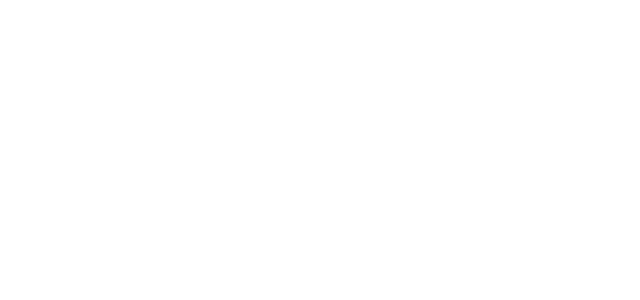
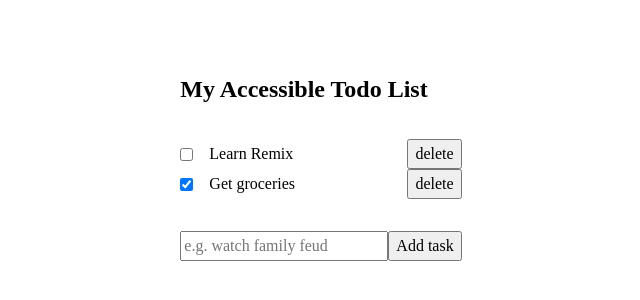
Before and after one commit to fazzaamiarso/inclusive-react, a React (Vite) app: page / in a window 1280 px wide. Shown: the part 234-534 px from the top of the page, without its empty margins (319-959 px from the left). Built offline with nearby package versions, Linux system fonts and the light colour scheme.

Commit message:
Create the accessible todo list demo

```diff
--- a/src/App.css
+++ b/src/App.css
@@ -0,0 +1,68 @@
+.App {
+  display: grid;
+  place-content: center;
+  width: 100vw;
+  height: 100vh;
+}
+
+.accordion {
+  width: 40ch;
+}
+
+details {
+  padding-block: 0.5rem;
+  border-radius: 5px;
+}
+
+details > summary {
+  display: flex;
+  justify-content: space-between;
+  align-items: center;
+  width: full;
+  list-style: none;
+
+  font-weight: bold;
+  padding: 0.5rem 1rem;
+  background-color: #638bee;
+  color: white;
+}
+
+.summary-widget {
+  font-weight: bold;
+}
+
+details[open] > p {
+  padding-top: 0.5rem;
+  padding-inline: 0.5rem;
+}
+
+.sr-only {
+  position: absolute;
+  width: 1px;
+  height: 1px;
+  padding: 0;
+  margin: -1px;
+  overflow: hidden;
+  clip: rect(0, 0, 0, 0);
+  border: 0;
+}
+/*------------ TOODLIST---------------*/
+.todo-section {
+  display: flex;
+  flex-direction: column;
+  gap: 2rem;
+}
+ul {
+  width: 100%;
+  padding: 0;
+}
+
+li {
+  width: 100%;
+  align-items: center;
+  display: flex;
+  gap: 1rem;
+}
+.delete-btn {
+  margin-left: auto;
+}
--- a/src/App.tsx
+++ b/src/App.tsx
@@ -1,7 +1,154 @@
+import { FormEvent, useEffect, useId, useRef, useState } from 'react';
+import { flushSync } from 'react-dom';
 import './App.css';
 
+const TODO_SEED = [
+  { id: '1', name: 'Learn Remix', completed: false },
+  { id: '2', name: 'Get groceries', completed: true },
+];
+
+type TaskAction = 'create' | 'delete';
+
 function App() {
-  return <div className='App'></div>;
+  const [todos, setTodos] = useState(TODO_SEED);
+  const [todoInput, setTodoInput] = useState('');
+  const [action, setAction] = useState<TaskAction | null>(null);
+  const liveRegionRef = useRef<HTMLSpanElement>(null);
+  const inputRef = useRef<HTMLInputElement>(null);
+
+  useEffect(() => {
+    if (action === 'create') {
+      inputRef.current?.focus(); //TODO: Check on screen reader
+    }
+
+    if (action === 'delete') {
+      if (todos.length === 0) {
+        const heading = document.getElementById(
+          'todo-heading'
+        ) as HTMLHeadingElement;
+        heading.focus();
+      } else {
+        const firstTodoItem = document.querySelector('ul input') as HTMLElement;
+        if (firstTodoItem) firstTodoItem.focus();
+      }
+    }
+  }, [action, todos]);
+
+  const createTodo = (e: FormEvent<HTMLFormElement>) => {
+    e.preventDefault();
+    const newTodo = {
+      id: String(Date.now()),
+      name: todoInput,
+      completed: false,
+    };
+    setTodos((prevTodos) => [...prevTodos, newTodo]);
+    setTodoInput('');
+    if (liveRegionRef.current)
+      liveRegionRef.current.textContent = `added ${todoInput}`;
+  };
+
+  const deleteTodo = (id: string) => {
+    setAction('delete');
+    setTodos((prevTodos) => prevTodos.filter((todo) => todo.id !== id));
+  };
+
+  return (
+    <div className='App'>
+      <section aria-labelledby='todo-heading' className='todo-section'>
+        <h1 id='todo-heading' tabIndex={-1}>
+          My Accessible Todo List
+        </h1>
+        {todos.length ? (
+          <ul>
+            {todos.map((todo) => (
+              <TodoItem key={todo.id} todo={todo} deleteTodo={deleteTodo} />
+            ))}
+          </ul>
+        ) : (
+          <p
+            style={{
+              display: 'flex',
+              flexDirection: 'column',
+              alignItems: 'center',
+            }}
+          >
+            No todo yet <span>add your first todo</span>
+          </p>
+        )}
+        <form onSubmit={createTodo}>
+          <span
+            className='sr-only'
+            role='status'
+            aria-live='polite'
+            id='add-status'
+            ref={liveRegionRef}
+          />
+          <input
+            type='text'
+            placeholder='e.g. watch family feud'
+            required
+            value={todoInput}
+            onChange={(e) => setTodoInput(e.target.value)}
+            ref={inputRef}
+            aria-labelledby='add-task'
+          />
+          <span id='add-task' className='sr-only'>
+            Add task
+          </span>
+          <button type='submit'>Add task</button>
+        </form>
+      </section>
+    </div>
+  );
 }
+export default App;
 
-export default App;
+type TodoItemProps = {
+  todo: {
+    id: string;
+    name: string;
+    completed: boolean;
+  };
+  deleteTodo: (id: string) => void;
+};
+const TodoItem = ({ todo, deleteTodo }: TodoItemProps) => {
+  const [isCompleted, setIsCompleted] = useState(todo.completed);
+
+  return (
+    <li>
+      <input
+        type='checkbox'
+        id={todo.id}
+        checked={isCompleted}
+        onChange={() => setIsCompleted(!isCompleted)}
+      />
+      <label htmlFor={todo.id}>{todo.name}</label>
+      <button
+        type='button'
+        className='delete-btn'
+        onClick={() => deleteTodo(todo.id)}
+      >
+        delete
+      </button>
+    </li>
+  );
+};
+
+const QuickAccordion = () => {
+  const [open, setOpen] = useState(false);
+
+  return (
+    <section className='accordion'>
+      <details onToggle={() => setOpen(!open)}>
+        <summary>
+          The greatest 4th Gen boyband{' '}
+          <span className='summary-widget'>{open ? '-' : '+'}</span>
+        </summary>
+        <p>
+          TXT gained a lot of popularity lately as a 4th generation group. Their
+          clean and neat choreo, combined with exquisite vocals. Amazing
+        </p>
+      </details>
+    </section>
+  );
+};
--- /dev/null
+++ b/src/index.css
@@ -0,0 +1,47 @@
+*,
+*::before,
+*::after {
+  box-sizing: border-box;
+}
+* {
+  margin: 0;
+}
+html,
+body {
+  height: 100%;
+}
+body {
+  line-height: 1.5;
+  -webkit-font-smoothing: antialiased;
+}
+img,
+picture,
+video,
+canvas,
+svg {
+  display: block;
+  max-width: 100%;
+}
+input,
+button,
+textarea,
+select {
+  font: inherit;
+}
+p,
+h1,
+h2,
+h3,
+h4,
+h5,
+h6 {
+  overflow-wrap: break-word;
+}
+#root,
+#__next {
+  isolation: isolate;
+}
+
+ul {
+  list-style: none;
+}
--- a/src/main.tsx
+++ b/src/main.tsx
@@ -1,7 +1,7 @@
 import React from 'react';
 import ReactDOM from 'react-dom/client';
 import App from './App';
-
+import './index.css';
 ReactDOM.createRoot(document.getElementById('root')!).render(
   <React.StrictMode>
     <App />
```
